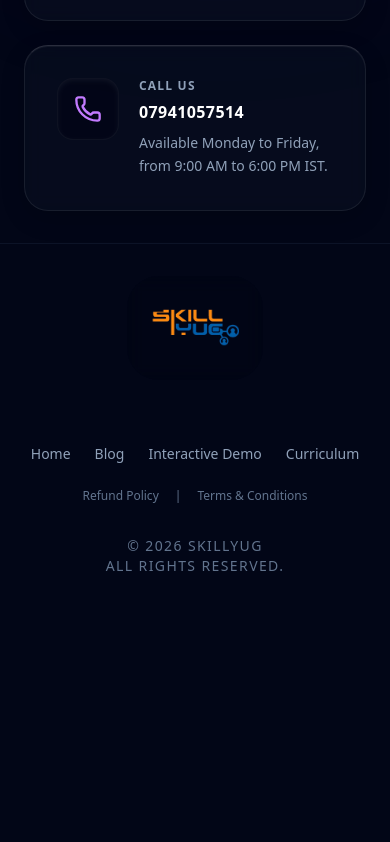
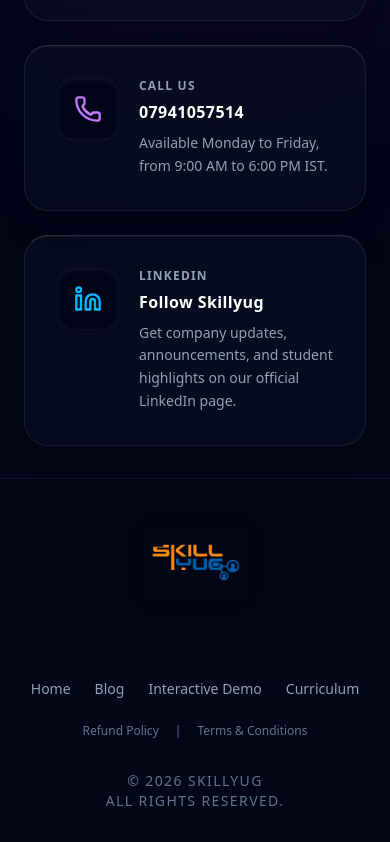
Before and after one commit to parv43/skillyugweb, a Next.js app: page / in a window 390 px wide. Shown: the part 10333-11175 px from the top of the page. Before the commit the page ends 10989 px from the top, so only its background shows below. Built offline with nearby package versions, Linux system fonts and the light colour scheme; no server answers.

Commit message:
Fix homepage SVG and add LinkedIn contact card

```diff
--- a/src/app/page.tsx
+++ b/src/app/page.tsx
@@ -48,11 +48,11 @@ export default function Home() {
           </defs>
 
           {/* Animated vertical flowing lines */}
-          <path d="M 15% 0 L 15% 100%" stroke="url(#globalGlow)" strokeWidth="1" strokeDasharray="10 10" className="opacity-50" />
-          <path d="M 85% 0 L 85% 100%" stroke="url(#globalGlow)" strokeWidth="1" strokeDasharray="10 10" className="opacity-50" />
+          <line x1="15%" y1="0" x2="15%" y2="100%" stroke="url(#globalGlow)" strokeWidth="1" strokeDasharray="10 10" className="opacity-50" />
+          <line x1="85%" y1="0" x2="85%" y2="100%" stroke="url(#globalGlow)" strokeWidth="1" strokeDasharray="10 10" className="opacity-50" />
 
-          <path d="M 15% 0 L 15% 100%" stroke="url(#globalGlow)" strokeWidth="3" strokeDasharray="100 1000" className="animate-[stroke-dashoffset_10s_linear_infinite] opacity-60" />
-          <path d="M 85% 0 L 85% 100%" stroke="url(#globalGlow)" strokeWidth="3" strokeDasharray="100 1000" className="animate-[stroke-dashoffset_12s_linear_infinite] opacity-60" />
+          <line x1="15%" y1="0" x2="15%" y2="100%" stroke="url(#globalGlow)" strokeWidth="3" strokeDasharray="100 1000" className="animate-[stroke-dashoffset_10s_linear_infinite] opacity-60" />
+          <line x1="85%" y1="0" x2="85%" y2="100%" stroke="url(#globalGlow)" strokeWidth="3" strokeDasharray="100 1000" className="animate-[stroke-dashoffset_12s_linear_infinite] opacity-60" />
         </svg>
       </div>
 
--- a/src/components/ContactUs.tsx
+++ b/src/components/ContactUs.tsx
@@ -2,7 +2,7 @@
 
 import React, { useEffect, useState } from "react";
 import { useRouter } from "next/navigation";
-import { Mail, Phone } from "lucide-react";
+import { Linkedin, Mail, Phone } from "lucide-react";
 import { supabase } from "@/lib/supabaseClient";
 export default function ContactUs() {
   const router = useRouter();
@@ -266,6 +266,33 @@ export default function ContactUs() {
                 </div>
               </div>
             </div>
+
+            {/* LinkedIn Card */}
+            <a
+              href="https://www.linkedin.com/company/skillyug-official/"
+              target="_blank"
+              rel="noopener noreferrer"
+              className="glass-panel group block p-8 rounded-[1.5rem] bg-[#0f172a]/40 border border-white/5 border-l-4 border-l-sky-500 hover:bg-[#0f172a]/70 hover:-translate-y-1 transition-all overflow-hidden relative"
+            >
+              <div className="absolute right-0 top-0 w-32 h-32 bg-sky-500/5 blur-3xl rounded-full transform translate-x-1/2 -translate-y-1/2 transition-opacity opacity-0 group-hover:opacity-100"></div>
+              <div className="flex items-start gap-5 relative z-10">
+                <div className="bg-[#020617]/80 p-4 rounded-2xl text-sky-400 shadow-inner shadow-white/5 border border-white/5">
+                  <Linkedin className="w-7 h-7" />
+                </div>
+                <div>
+                  <h3 className="text-xs uppercase tracking-widest text-slate-400 font-bold mb-1.5">
+                    LinkedIn
+                  </h3>
+                  <p className="text-base md:text-xl font-bold text-white tracking-wide">
+                    Follow Skillyug
+                  </p>
+                  <p className="text-sm text-slate-400 mt-2 font-medium leading-relaxed">
+                    Get company updates, announcements, and student highlights
+                    on our official LinkedIn page.
+                  </p>
+                </div>
+              </div>
+            </a>
           </div>
 
         </div>
```
